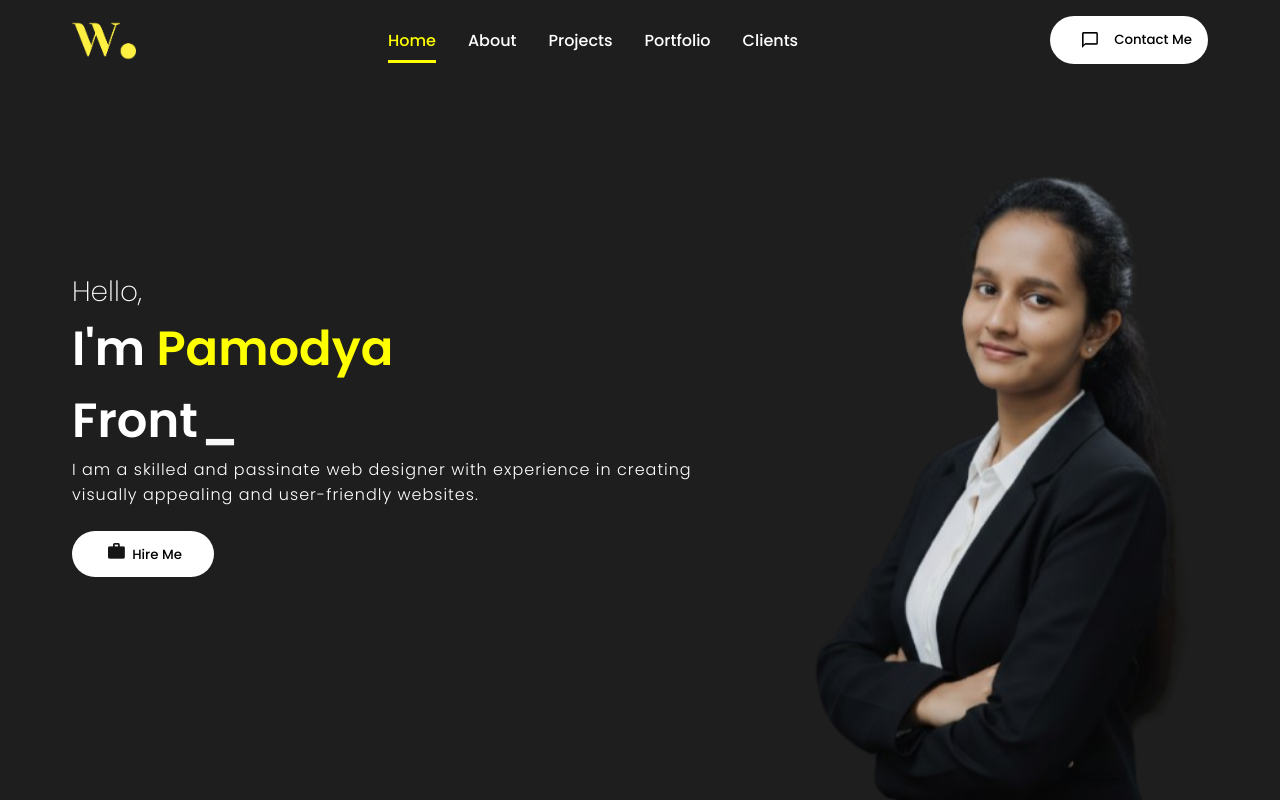
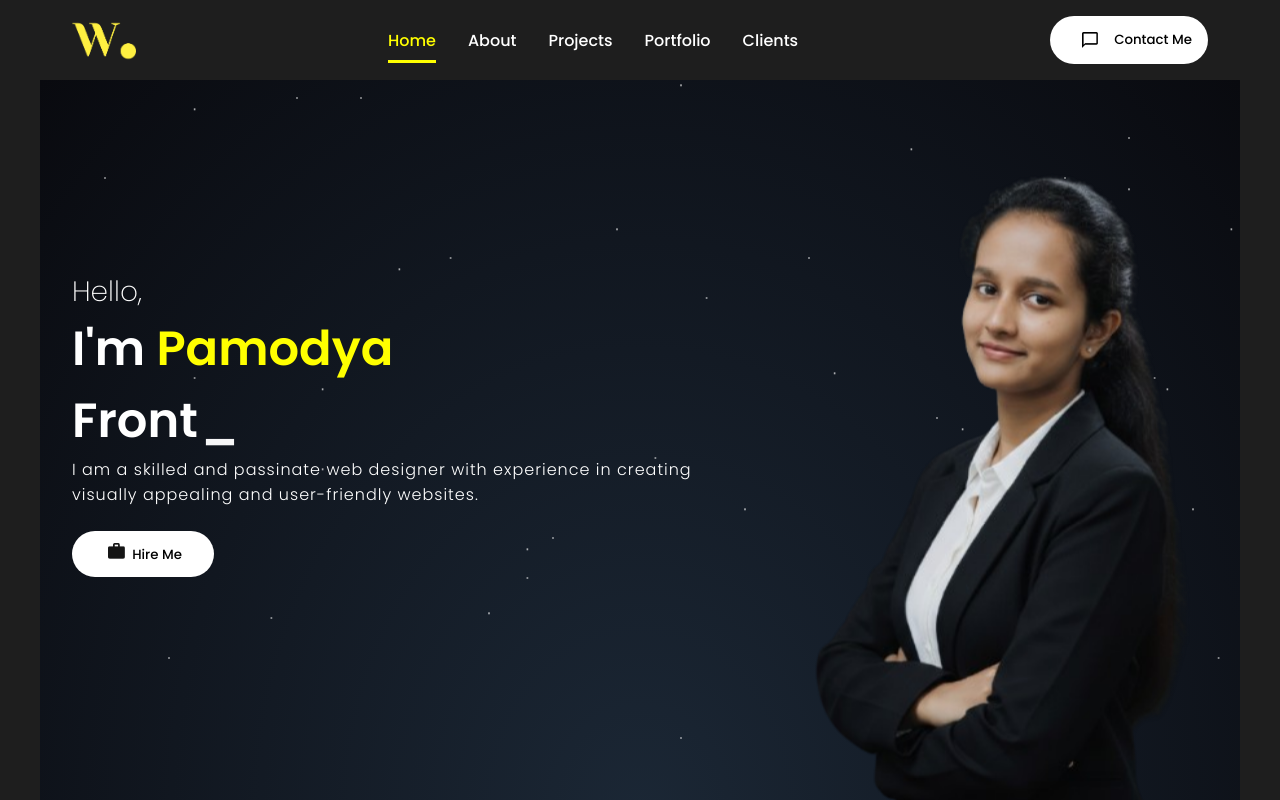
Before and after one commit to PamodyaNethmi/Portfolio, a React (Create React App) app: page / in a window 1280 px wide. Shown: the top 800 px of the page. Built offline with nearby package versions, Linux system fonts and the light colour scheme.

Commit message:
Added continuous background stars animation and full screen layout

```diff
--- a/src/components/Contact/contact.js
+++ b/src/components/Contact/contact.js
@@ -53,7 +53,7 @@ const Contact = () => {
                 <button type='submit' value='Send' className="submitBtn">Submit</button>
                 <div className="links">
                     <a href="https://www.linkedin.com/in/pamodya-nethmi-563b63370/" target="_blank" rel="noopener noreferrer"><img src={LinkedinIcon} alt="Linkedin" className="link linkedin" /></a>
-                    <img src={FacebookIcon} alt="Facebook" className="link" />
+                    <a href="https://www.facebook.com/share/17Z4DXtqyn/" target="_blank" rel="noopener noreferrer"><img src={FacebookIcon} alt="Facebook" className="link" /></a>
                     <img src={TwitterIcon} alt="Twitter" className="link" />
                     <img src={YouTubeIcon} alt="Youtube" className="link" />
                     <img src={InstagramIcon} alt="Instagram" className="link" />
--- a/src/components/Intro/intro.css
+++ b/src/components/Intro/intro.css
@@ -5,7 +5,7 @@
     margin: 0 auto;
     overflow: hidden;
     position: relative;
-
+    background: radial-gradient(ellipse at bottom, #1b2735 0%, #090a0f 100%);
 }
 
 .bg {
@@ -13,13 +13,92 @@
     top: -4rem;
     right: 0;
     bottom: 0;
-    z-index: -1;
+    z-index: 1;
     object-fit: cover;
     height: 100vh;
     opacity: 0;
     transform: translateY(40px);
     animation: fadeInUpAndFloat 5s ease-in-out infinite;
     animation-fill-mode: forwards;
+}
+
+#intro::after {
+    content: "";
+    position: absolute;
+    top: 0;
+    left: 0;
+    width: 2px;
+    height: 2px;
+    background: transparent;
+    border-radius: 50%;
+    z-index: 0;
+    box-shadow:
+        15vw 12vh #fff,
+        28vw 45vh #fff,
+        42vw 15vh #fff,
+        55vw 75vh #fff,
+        68vw 30vh #fff,
+        82vw 85vh #fff,
+        93vw 40vh #fff,
+        8vw 65vh #fff,
+        35vw 88vh #fff,
+        50vw 22vh #fff,
+        62vw 58vh #fff,
+        78vw 10vh #fff,
+        45vw 40vh #fff,
+        12vw 25vh #fff,
+        22vw 60vh #fff,
+        38vw 80vh #fff,
+        58vw 15vh #fff,
+        72vw 65vh #fff,
+        85vw 35vh #fff,
+        90vw 75vh #fff,
+        30vw 10vh #fff,
+        65vw 90vh #fff,
+        88vw 60vh #fff,
+        22vw 70vh #fff;
+    opacity: 0.7;
+    animation: starsFlyingContinuous 30s linear infinite;
+}
+
+#intro::before {
+    content: "";
+    position: absolute;
+    top: 0;
+    left: 0;
+    width: 1.5px;
+    height: 1.5px;
+    background: transparent;
+    border-radius: 50%;
+    z-index: 0;
+    box-shadow:
+        5vw 25vh #fff,
+        18vw 80vh #fff,
+        32vw 35vh #fff,
+        48vw 60vh #fff,
+        59vw 12vh #fff,
+        73vw 90vh #fff,
+        85vw 20vh #fff,
+        95vw 70vh #fff,
+        12vw 50vh #fff,
+        25vw 15vh #fff,
+        38vw 75vh #fff,
+        52vw 40vh #fff,
+        65vw 85vh #fff,
+        77vw 48vh #fff,
+        3vw 45vh #fff,
+        10vw 85vh #fff,
+        20vw 15vh #fff,
+        40vw 70vh #fff,
+        50vw 95vh #fff,
+        60vw 35vh #fff,
+        70vw 55vh #fff,
+        80vw 25vh #fff,
+        92vw 85vh #fff,
+        87vw 50vh #fff,
+        90vw 5vh #fff;
+    opacity: 0.5;
+    animation: starsFlyingContinuous 50s linear infinite;
 }
 
 .introContent {
@@ -81,7 +160,32 @@
         transform: translateY(-15px);
     }
 
+    100% {
+        opacity: 1;
+        transform: translateY(0px);
+    }
 
+
+}
+
+@keyframes starsFlying {
+    from {
+        transform: translateY(0px);
+    }
+    to {
+        transform: translateY(-200vh);
+    }
+}
+
+@keyframes starsFlyingContinuous {
+    0% {
+
+        transform: translateY(0);
+    }
+    100% {
+
+        transform: translateY(-100vh);
+    }
 }
 
 @media screen and (max-width:840px) {
```
